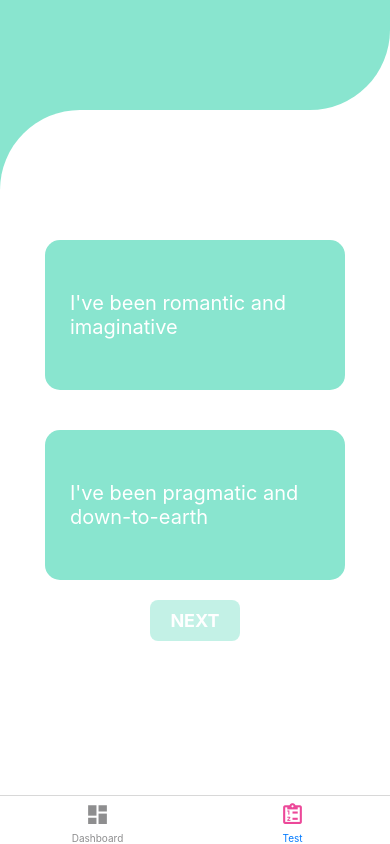
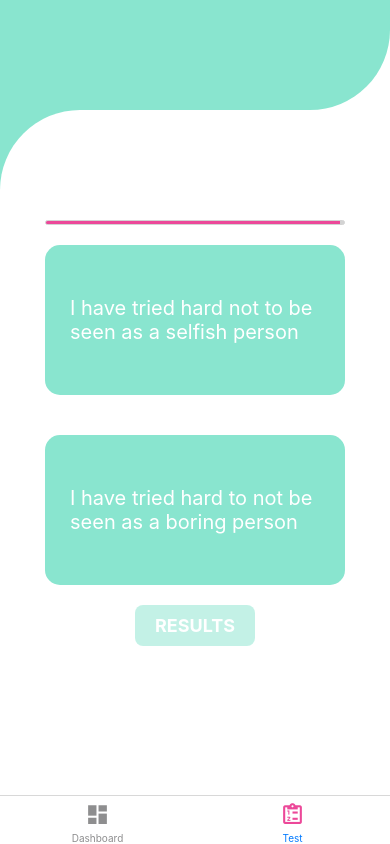
Before and after one commit to Huynie/enneagram, a React Native app: screen /Test in a window 390 px wide. Built offline with nearby package versions, Linux system fonts and the light colour scheme; no server answers.

Commit message:
progress bar added to test, final question submition triggers results component

```diff
--- /dev/null
+++ b/src/component/progressBar.js
@@ -0,0 +1,31 @@
+import React from 'react';
+import { View, Text } from 'react-native';
+
+const ProgressBar = ({progress}) => {
+
+  return (
+    <View
+      style={{
+        backgroundColor: 'lightgray',
+        width: 300,
+        height: 5,
+        borderRadius: 99,
+        borderWidth: 1,
+        borderColor: 'lightgrey',
+        overflow: 'hidden',
+        // marginBottom: 10
+      }}
+      >
+      <View
+        style={{
+          width: `${progress * 0.695}%`,
+          height: 5,
+          backgroundColor: '#EC4899',
+          overflow: 'hidden'
+        }}
+      ></View>
+    </View>
+  )
+}
+
+export default ProgressBar
--- a/src/screens/LoginScreen.js
+++ b/src/screens/LoginScreen.js
@@ -50,10 +50,6 @@ const Login = ({navigation}) => {
           onPress={() => navigation.navigate('Register')}
         >Register Here</Text>
       </View>
-      <Button
-        title="React Query"
-        onPress={() => navigation.navigate('React Query')}
-      />
     </View>
   );
 };
--- a/src/screens/TestScreen.js
+++ b/src/screens/TestScreen.js
@@ -1,11 +1,12 @@
 import { Text, View, StyleSheet, Pressable } from "react-native";
 import * as React from 'react';
 import Graphic from '../component/graphic';
+import ProgressBar from "../component/progressBar";
 import Button from '../component/Button';
 import questions from '../questions.json';
 
 export default function TestScreen() {
-  const [counter, setCounter]= React.useState(0);
+  const [counter, setCounter]= React.useState(142);
   const [question1, setQuestion1]= React.useState(questions[counter].choice1);
   const [question2, setQuestion2]= React.useState(questions[counter].choice2);
   const [choice, setChoice]= React.useState([]);
@@ -47,7 +48,11 @@ export default function TestScreen() {
   return (
     <View>
       <Graphic />
+      {counter !== 143 ?
         <View style={styles.screenContainer}>
+          <ProgressBar
+            progress={counter}
+          />
           <Pressable
             style={{ ...styles.questionContainer, ...choice[0] === 'choice1' ? styles.focused : null}}
             onPress={() => questionSelect(1)}
@@ -61,13 +66,18 @@ export default function TestScreen() {
             <Text style={styles.questions}>{question2}</Text>
           </Pressable>
           <Button
-          title="next"
+            title={counter === 142 ? "Results" : "next"}
             backgroundColor="#89E5CF"
             color="white"
             onPress={next}
             disabled={choice[0] ? false : true}
           />
         </View>
+        :
+        <View>
+          <Text>Results</Text>
+        </View>
+      }
     </View>
   );
 }
```
Lines whose indentation alone changed are shown as unchanged.
